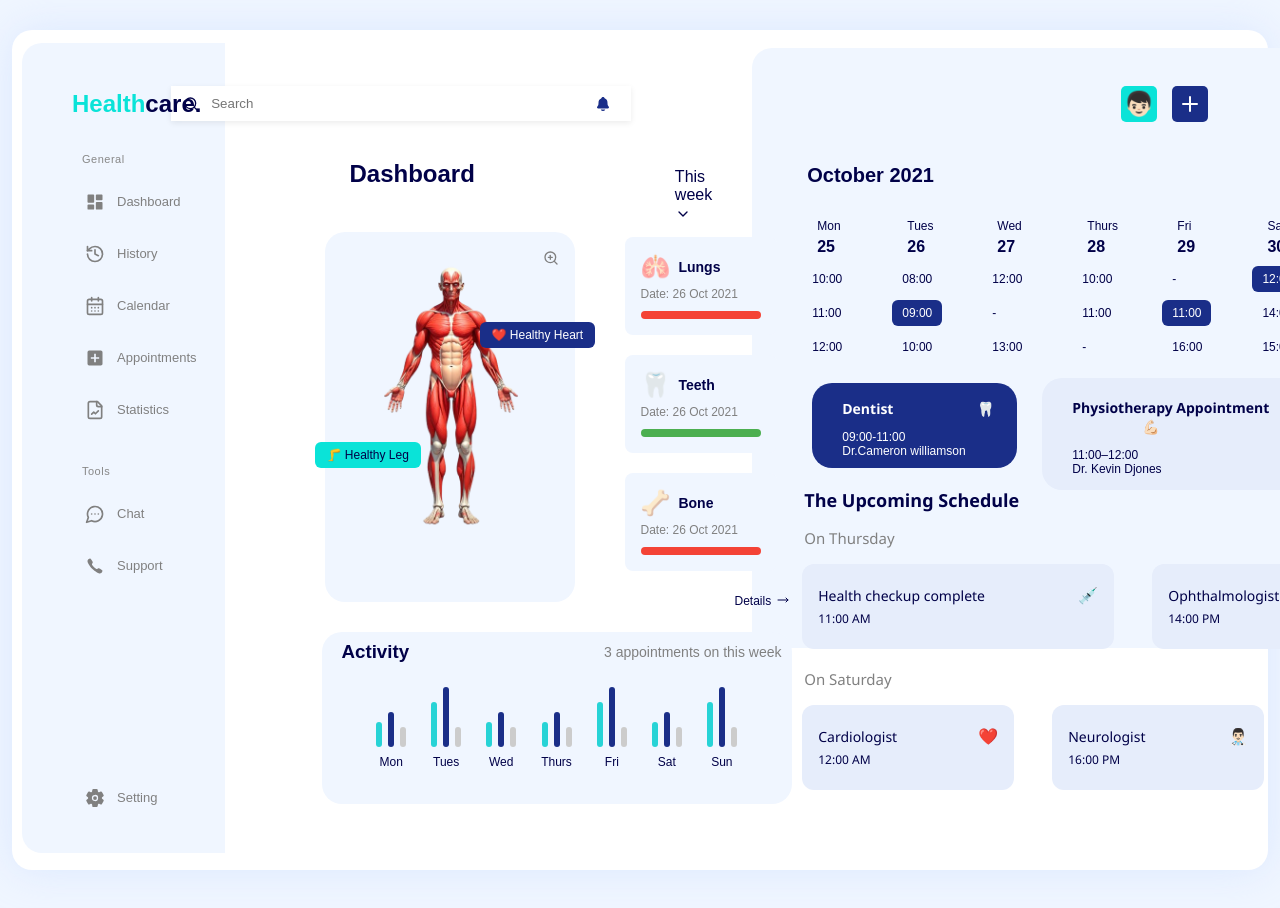
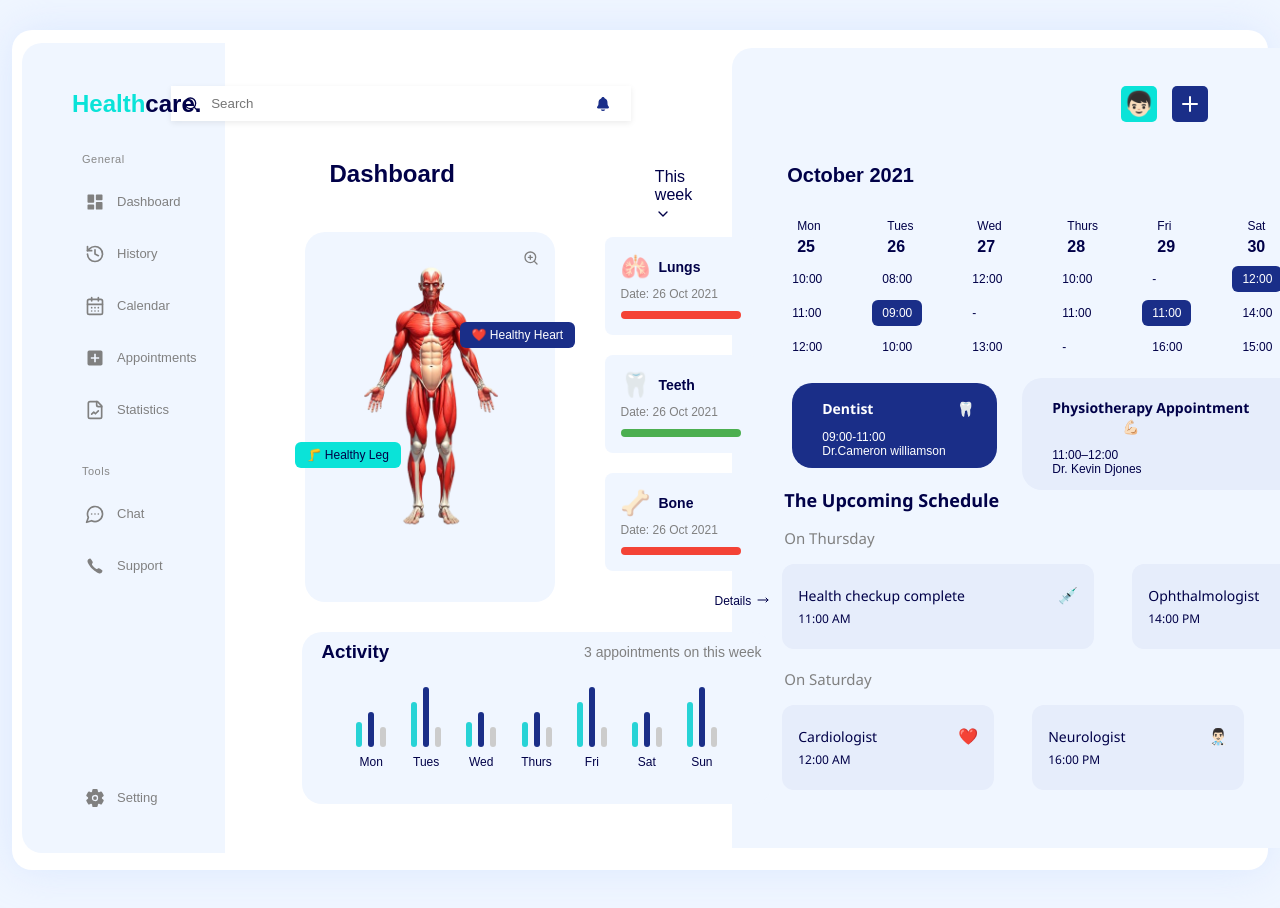
Before and after one commit to irfanzmohammed/Healthcare-Dashboard, a React (Vite) app: page / in a window 1280 px wide. Shown: the top 908 px of the page. Built offline with nearby package versions, Linux system fonts and the light colour scheme.

Commit message:
Initial dashboard setup

```diff
--- a/src/App.css
+++ b/src/App.css
@@ -211,7 +211,7 @@ body {
   grid-template-columns: 1fr 1fr;
   gap: 40px;
   padding: 20px 30px;
-  margin-left: -80px;
+  margin-left: -100px;
 }
 
 /* .dashboard-main {
@@ -499,7 +499,7 @@ left-section {
   box-sizing: border-box;
   margin-top: -130px;
   flex-shrink: 0;
-  max-height: 600px;
+  max-height: 800px;
   overflow: visible;
 }
 
```
